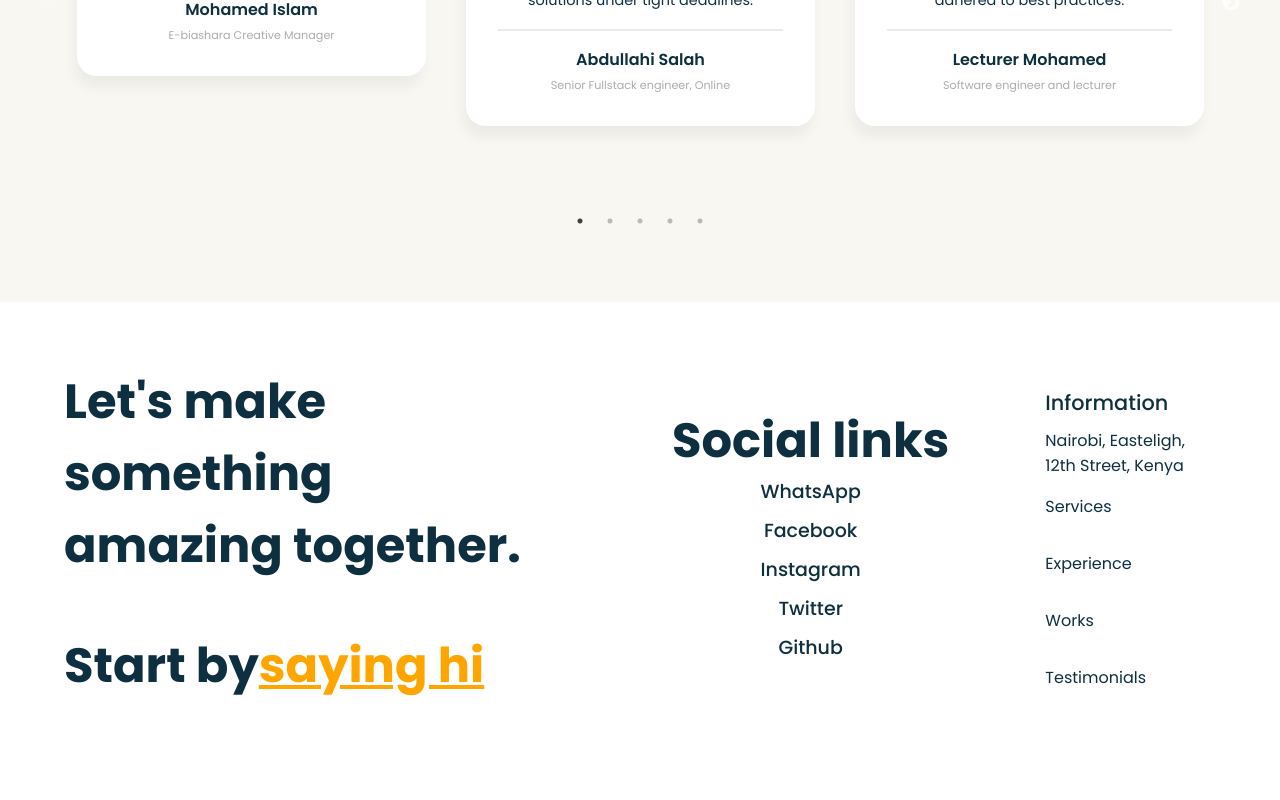
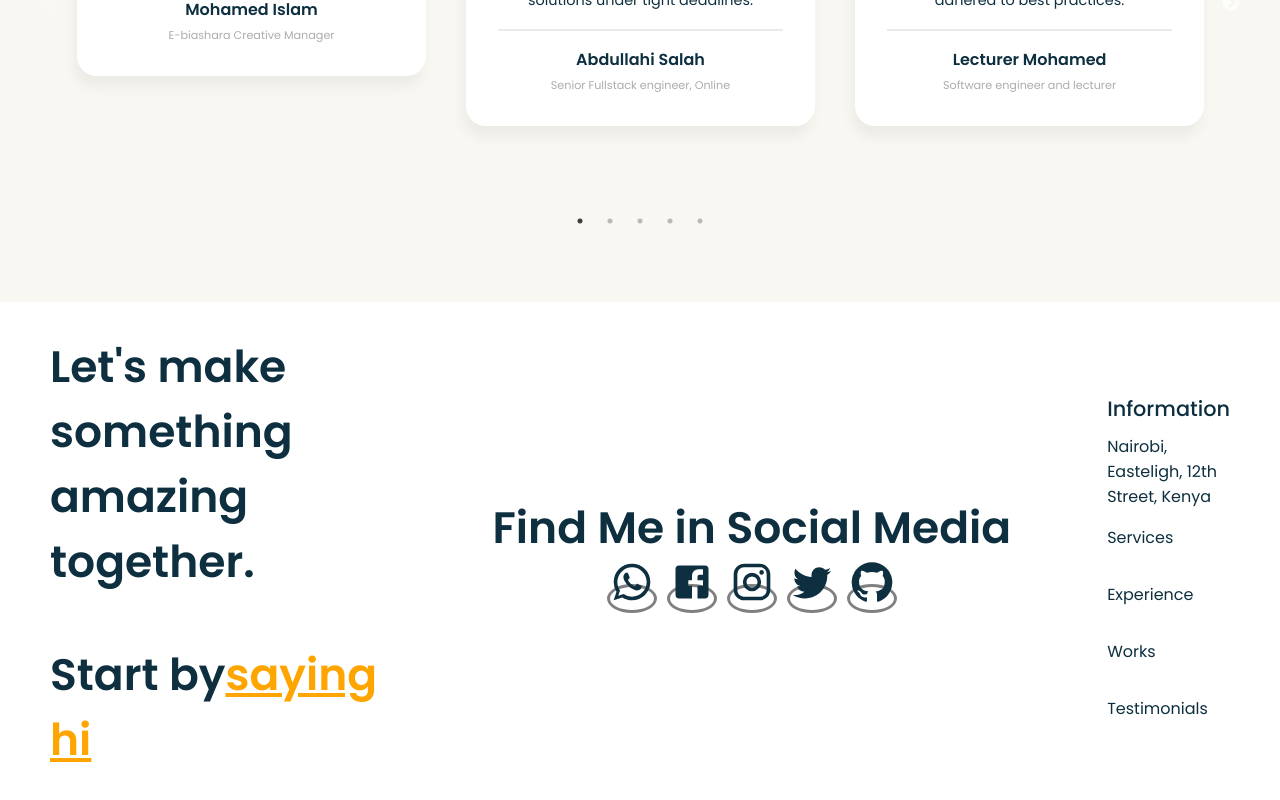
Before and after one commit to Abdirizackmasta/Portfoliov2, a React (Vite) app: page / in a window 1280 px wide. Shown: the part 3326-4126 px from the top of the page. Before the commit the page ends 4092 px from the top, so only its background shows below. Built offline with nearby package versions, Linux system fonts and the light colour scheme.

Commit message:
fixed a bug at the footer

```diff
--- a/src/components/Footer/Footer.jsx
+++ b/src/components/Footer/Footer.jsx
@@ -14,55 +14,50 @@ const Footer = () => {
       initial="hidden"
       whileInView="show"
       viewport={{ once: false, amount: 0.25 }}
-      className={`paddings ${css.wrapper}`}
+      className={css.wrapper}
     >
       <motion.div
         variants={footerVariants}
         className={`innerWidth yPaddings flexCenter ${css.container}`}
       >
         <div className={css.left}>
-          <span className="primaryText">
+          <span>
             Let's make something <br />
             amazing together.
           </span>
-          <span className="primaryText">
+          <span>
             Start by
             <a href="mailto:abdirizackissack2018@gmail.com">saying hi</a>
           </span>
         </div>
         {/* center/Social links */}
         <div className={`paddings flexCenter ${css.social}`}>
-          <h1 className="primaryText">Social links</h1>
+          <h1>Find Me in Social Media</h1>
           <div className={css.socialLinks}>
             <ul className="flexCenter">
               <li>
                 <a href="https://wa.me/+254719455494">
-                  WhatsApp
-                  {/* <WhatsAppIcon /> */}
+                  <WhatsAppIcon className={css.icon}/>
                 </a>
               </li>
               <li>
                 <a href="https://www.facebook.com/abdirizack.issacksiyat">
-                  Facebook
-                  {/* <FacebookIcon /> */}
+                  <FacebookIcon className={css.icon}/>
                 </a>
               </li>
               <li>
                 <a href="https://www.instagram.com/abdulrazaq_masta/">
-                  {/* <InstagramIcon /> */}
-                  Instagram
+                  <InstagramIcon className={css.icon}/>
                 </a>
               </li>
               <li>
                 <a href="https://twitter.com/ibnu_isxaq">
-                  Twitter
-                  {/* <TwitterIcon /> */}
+                  <TwitterIcon className={css.icon}/>
                 </a>
               </li>
               <li>
                 <a href="https://github.com/Abdirizackmasta">
-                  Github
-                  {/* <GitHubIcon /> */}
+                  <GitHubIcon className={css.icon}/>
                 </a>
               </li>
             </ul>
--- a/src/components/Footer/Footer.module.scss
+++ b/src/components/Footer/Footer.module.scss
@@ -2,6 +2,7 @@
 
 .wrapper {
   background: white;
+  padding: 0 50px;
   .container {
     gap: 2rem;
     @media (max-width: $sm) {
@@ -10,6 +11,8 @@
       align-items: flex-start;
     }
     .left {
+      font-size: 44px;
+      font-weight: 600;
       flex: 3;
       > * {
         display: block;
@@ -54,17 +57,26 @@
     .social {
       display: flex;
       flex-direction: column;
+      h1 {
+        font-size: 44px;
+        font-weight: 600;
+      }
       .socialLinks {
         ul {
           list-style-type: none;
           display: flex;
-          flex-direction: column;
+          justify-content: flex-start;
           gap: 10px;
           a {
             text-decoration: none;
             color: $primary;
-            font-size: 19px;
-            font-weight: 500;
+            border: 3px solid grey;
+            border-radius: 50%;
+            z-index: -2;
+            .icon {
+              font-size: 44px;
+              z-index: 22222;
+            }
             li {
               color: $secondary;
               background-color: rgb(247, 245, 240);
```
